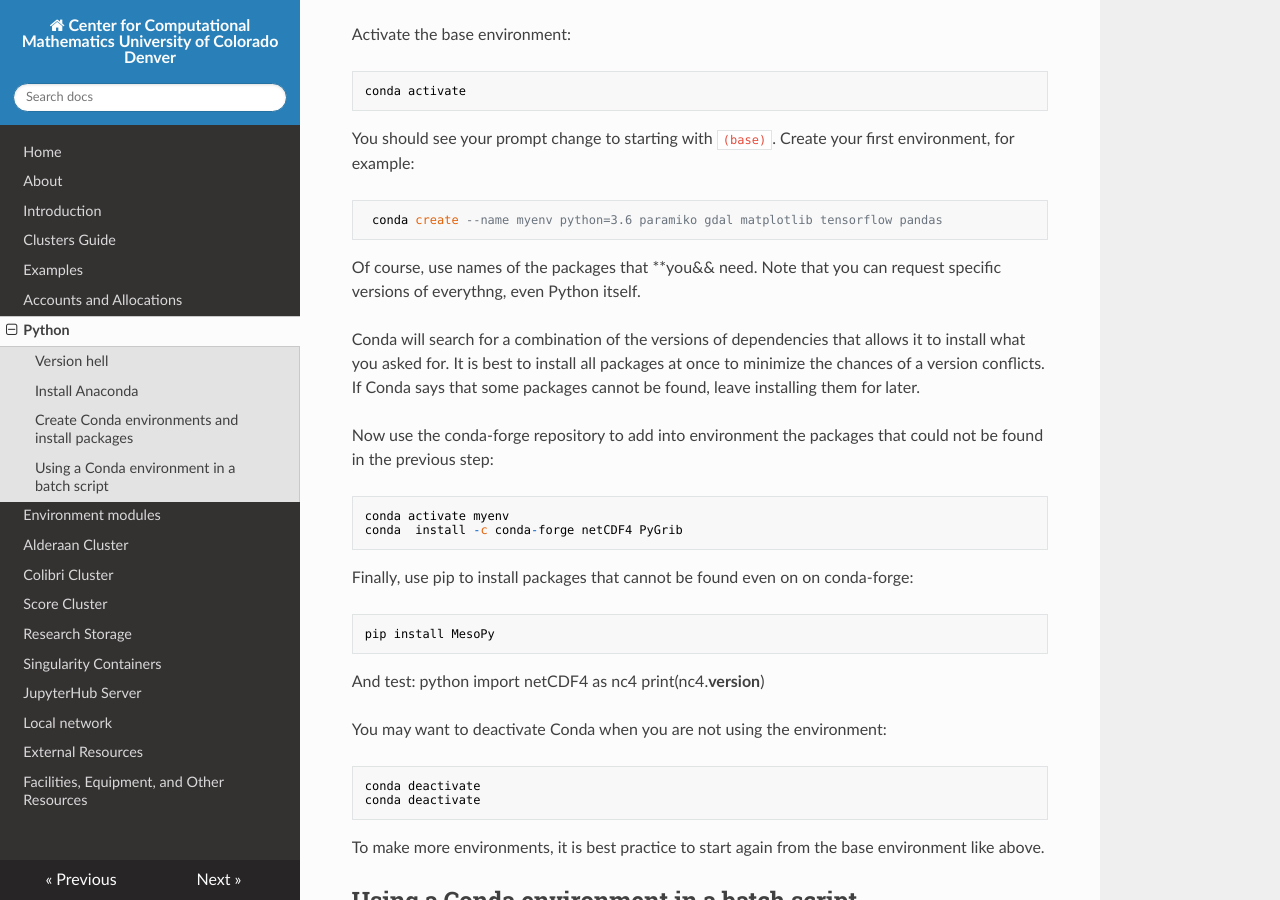
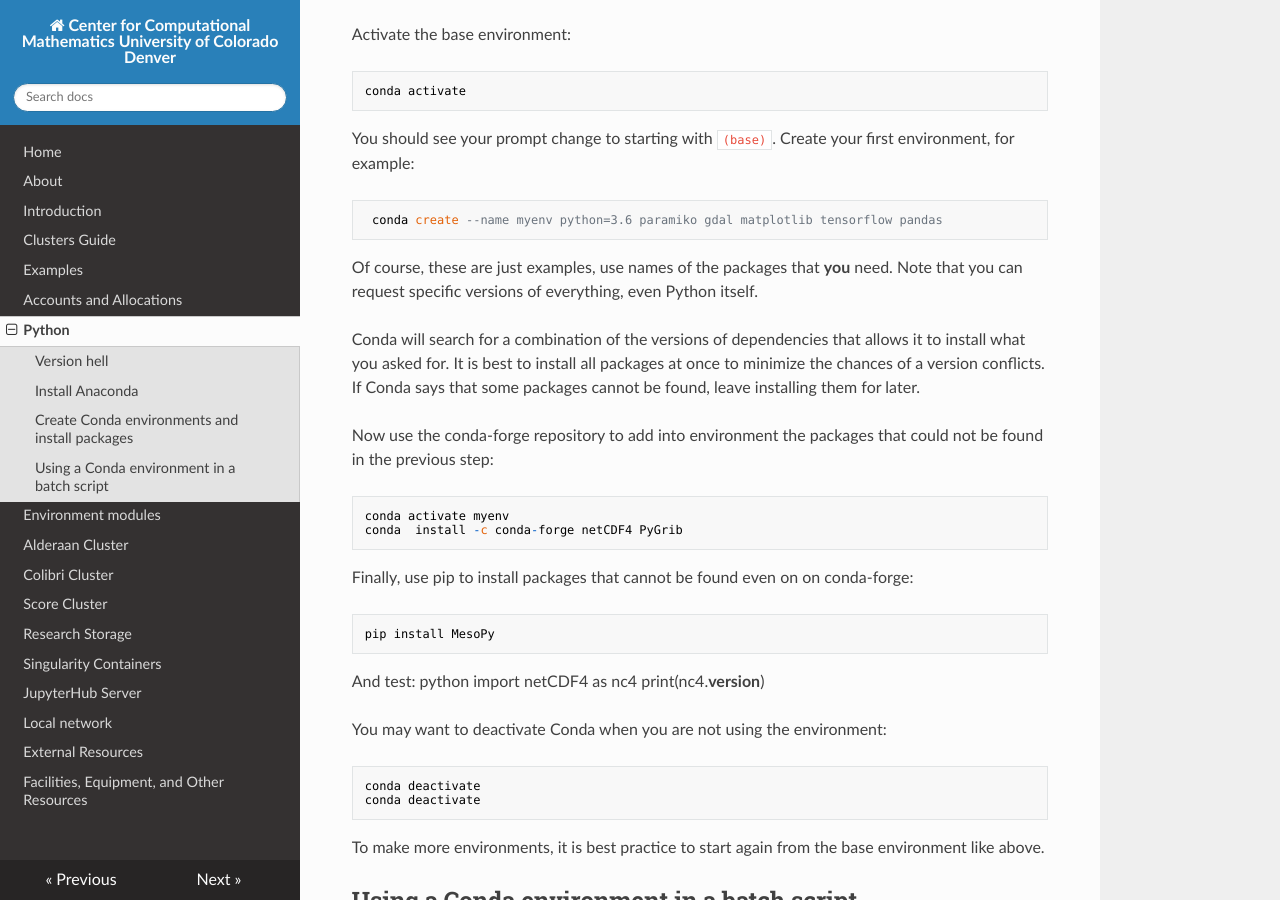
Before and after one commit to ccmucdenver/ccm-docs, an MkDocs documentation site: the page built from docs/python.md, in a window 1280 px wide and 900 px high, scrolled down 1131 px. Built offline with MkDocs 1.6.1, drawn with Linux system fonts in a browser that asks for light colours; nearby versions of some CDN libraries.

Commit message:
small edits

```diff
--- a/docs/python.md
+++ b/docs/python.md
@@ -44,7 +44,7 @@ You should see your prompt change to starting with `(base)`. Create your first e
 
      conda create --name myenv python=3.6 paramiko gdal matplotlib tensorflow pandas
 
-Of course, use names of the packages that **you&& need. Note that you can request specific versions of everythng, even Python itself.
+Of course, these are just examples,  use names of the packages that **you** need. Note that you can request specific versions of everything, even Python itself.
 
  Conda will search for a combination of the versions of dependencies that allows it
 to install what you asked for. It is best to install all packages at once to minimize the chances of a version conflicts. If Conda says that some packages cannot be found, leave installing them for later.
```
